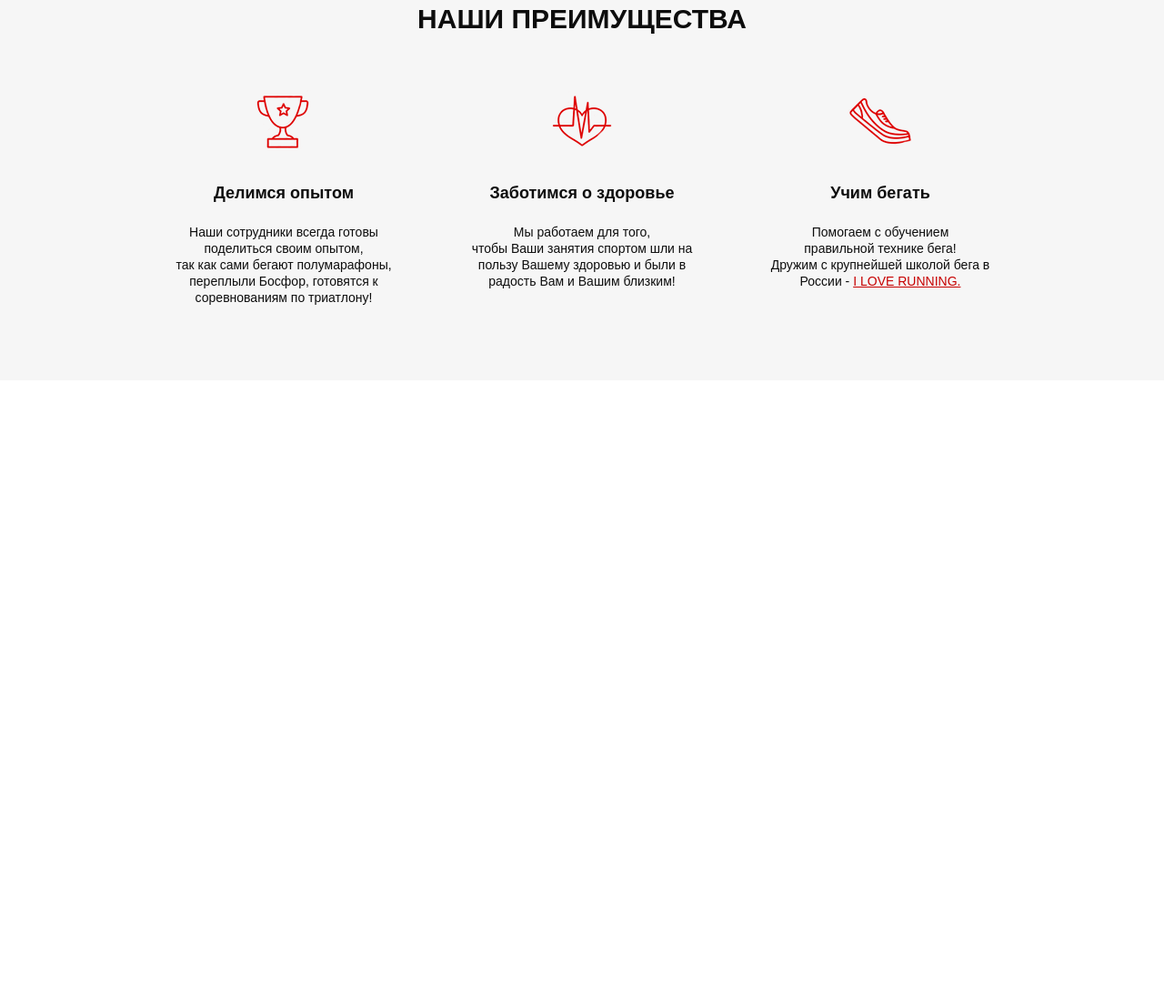
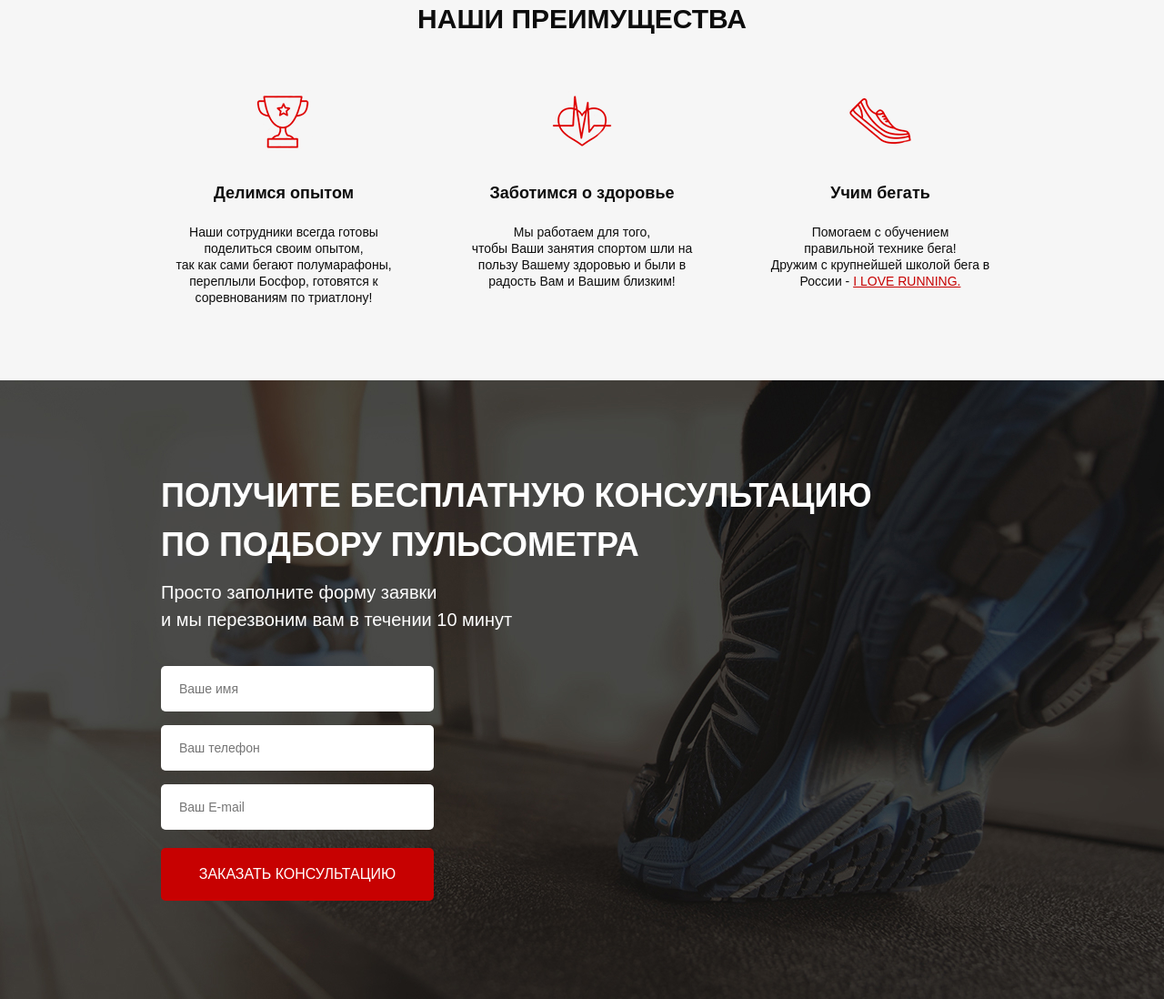
Before and after one commit to Aleksei-man/puls, a website: page src/index.html in a window 1280 px wide. Shown: the part 763-1861 px from the top of the page at 91% size. Before the commit the page ends 1181 px from the top, so only its background shows below. Drawn offline with Linux system fonts and the light colour scheme; a web font is replaced by a local one.

Commit message:
add form and fix

```diff
--- a/src/index.html
+++ b/src/index.html
@@ -59,7 +59,7 @@
     </div>
     <div class="benefits">
         <div class="container">
-            <h2 class="benefits__header">НАШИ ПРЕИМУЩЕСТВА</h2>
+            <h2 class="title">НАШИ ПРЕИМУЩЕСТВА</h2>
 
             <div class="benefits__wrapper">
                 <div class="benefits__item">
@@ -100,5 +100,24 @@
             </div>
         </div>
     </div>
+    <div class="consultation">
+        <div class="container">
+            <h2 class="title title_left">
+                Получите бесплатную консультацию <br>
+                по подбору пульсометра
+            </h2>
+            <div class="consultation__descr">
+                Просто заполните форму заявки <br>
+                и мы перезвоним вам в течении 10 минут
+            </div>
+            <form class="feed-form" action="#">
+                <input name="name" required placeholder="Ваше имя" type="text">
+                <input name="phone" required placeholder="Ваш телефон" type="number">
+                <input name="email" required placeholder="Ваш E-mail" type="email">
+
+                <button class="button button_submit">заказать кОНСУЛЬТАЦИЮ</button>
+            </form>
+        </div>
+    </div>
 </body>
 </html>
--- a/src/sass/blocks/_benefits.scss
+++ b/src/sass/blocks/_benefits.scss
@@ -2,13 +2,6 @@
     min-height: 473px;
     padding: 73px 0 82px 0;
     background-color: #F6F6F6;
-    &__header {
-        color: #0D0D0D;
-        font-weight: 700;
-        font-size: 30px;
-        text-align: center;
-        text-transform: uppercase;
-    }
     &__wrapper {
         display: flex;
         justify-content: space-between;
--- a/src/sass/blocks/_buttons.scss
+++ b/src/sass/blocks/_buttons.scss
@@ -15,4 +15,9 @@
         height: 54px;
         font-size: 16px;
     }
+    &_submit {
+        width: 100%;
+        height: 58px;
+        font-size: 16px;
+    }
 }
--- /dev/null
+++ b/src/sass/blocks/_consultation.scss
@@ -0,0 +1,12 @@
+.consultation {
+    min-height: 680px;
+    padding: 100px 0 108px 0;
+    background: url('../img/main_bg/second_bg.jpg') center (center/cover) no-repeat;
+    &__descr {
+        margin-top: 10px;
+        color: #FFFFFF;
+        font-weight: 500;
+        font-size: 20px;
+        line-height: 30px;
+    }
+}
--- /dev/null
+++ b/src/sass/blocks/_forms.scss
@@ -0,0 +1,20 @@
+.feed-form {
+    margin-top: 36px;
+    display: flex;
+    flex-direction: column;
+    width: 300px;
+    input {
+        height: 50px;
+        border-radius: 5px;
+        background-color: #ffffff;
+        margin-bottom: 15px;
+        border: none;
+        padding: 0 20px;
+        color: #4B4B4B;
+        font-weight: 300;
+        font-size: 14px;
+        &:nth-child(3) {
+            margin-bottom: 20px;
+        }
+    }
+}
--- a/src/sass/blocks/_promo.scss
+++ b/src/sass/blocks/_promo.scss
@@ -1,7 +1,7 @@
 .promo {
     min-height: 650px;
     padding: 21px 0 93px 0;
-    background: url('../../img/main_bg/first_bg.jpg') center (center/cover) no-repeat;
+    background: url('../img/main_bg/first_bg.jpg') center (center/cover) no-repeat;
     &__wrapper {
         display: flex;
         flex-direction: column;
--- /dev/null
+++ b/src/sass/blocks/_titles.scss
@@ -0,0 +1,13 @@
+.title {
+    color: #0D0D0D;
+    font-weight: 700;
+    font-size: 30px;
+    text-align: center;
+    text-transform: uppercase;
+    &_left {
+        color: #ffffff;
+        font-size: 36px;
+        line-height: 54px;
+        text-align: left;
+    }
+}
--- a/src/sass/media/_benefits_media.scss
+++ b/src/sass/media/_benefits_media.scss
@@ -11,7 +11,7 @@
 }
 @media (max-width: 576px) {
     .benefits {
-        &__header {
+        .title {
             font-size: 28px;
         }
     }
--- /dev/null
+++ b/src/sass/media/_consultation_media.scss
@@ -0,0 +1,26 @@
+@media (max-width: 767px) {
+    .consultation {
+        .title {
+            &_left {
+                font-size: 30px;
+                text-align: center;
+            }
+        }
+        &__descr {
+            text-align: center;
+        }
+        .feed-form {
+            margin: 0 auto;
+            margin-top: 36px;
+        }
+    }
+}
+@media (max-width: 576px) {
+    .consultation {
+        .title {
+            &_left {
+                font-size: 24px;
+            }
+        }
+    }
+}
--- a/src/sass/style.scss
+++ b/src/sass/style.scss
@@ -9,6 +9,10 @@
 @import 'blocks/promo';
 @import 'blocks/header';
 @import 'blocks/buttons';
+@import 'blocks/titles';
 @import 'blocks/benefits';
+@import 'blocks/consultation';
+@import 'blocks/forms';
 @import 'media/promo_media';
 @import 'media/benefits_media';
+@import 'media/consultation_media'
```
Also changed, not shown: src/css/style.min.css.
